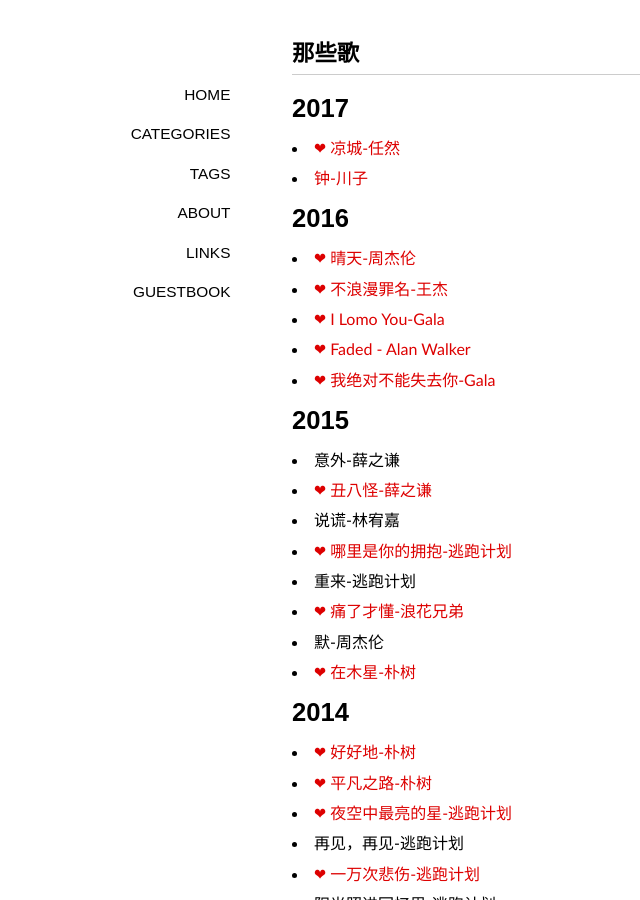
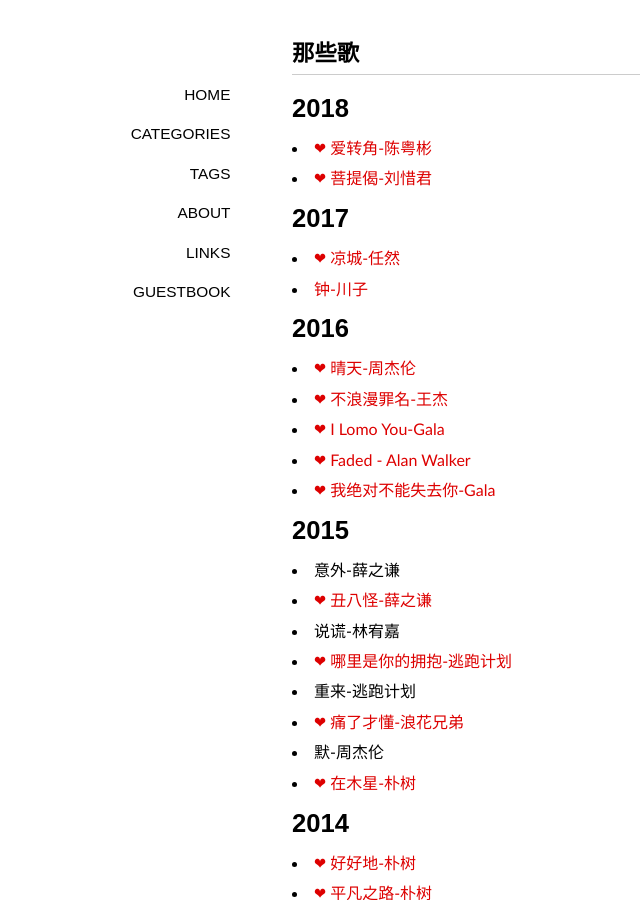
Before and after one commit to ohmyfish/ohmyfish.github.io, a Jekyll site: the page built from _posts/2015-09-01-那些歌.md, in a window 1280 px wide and 900 px high. Shown: the whole window, without its empty margins (48-688 px from the left). Built offline with Jekyll 4.4.1, drawn with Linux system fonts in a browser that asks for light colours; some web fonts are replaced; comment, search, counter and statistics services are not loaded.

Commit message:
add 爱转角-陈粤彬

```diff
--- a/_posts/2015-09-01-那些歌.md
+++ b/_posts/2015-09-01-那些歌.md
@@ -4,6 +4,11 @@ title: 那些歌
 categories: [旧时光]
 tags: [墨写旧时光]
 ---
+
+# 2018
+
+- [❤ 爱转角-陈粤彬](http://music.163.com/#/program?id=1366966976)
+- [❤ 菩提偈-刘惜君](http://music.163.com/#/song?id=542058452)
 
 # 2017
 - [❤ 凉城-任然](http://music.163.com/#/song?id=442314991)
```
Also changed, not shown: _posts/2017-12-24-爱转角.md (+1 -1 lines).
